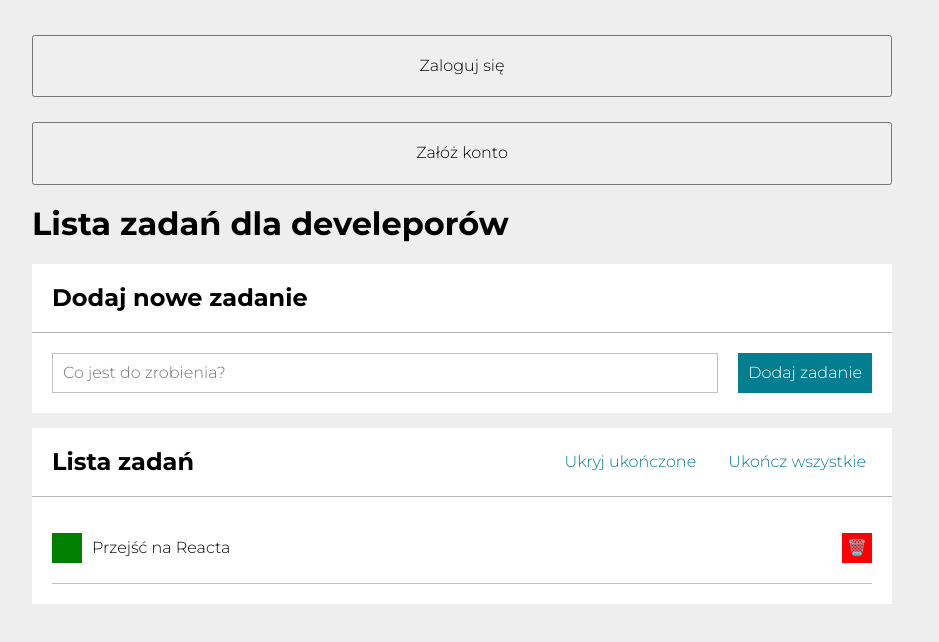
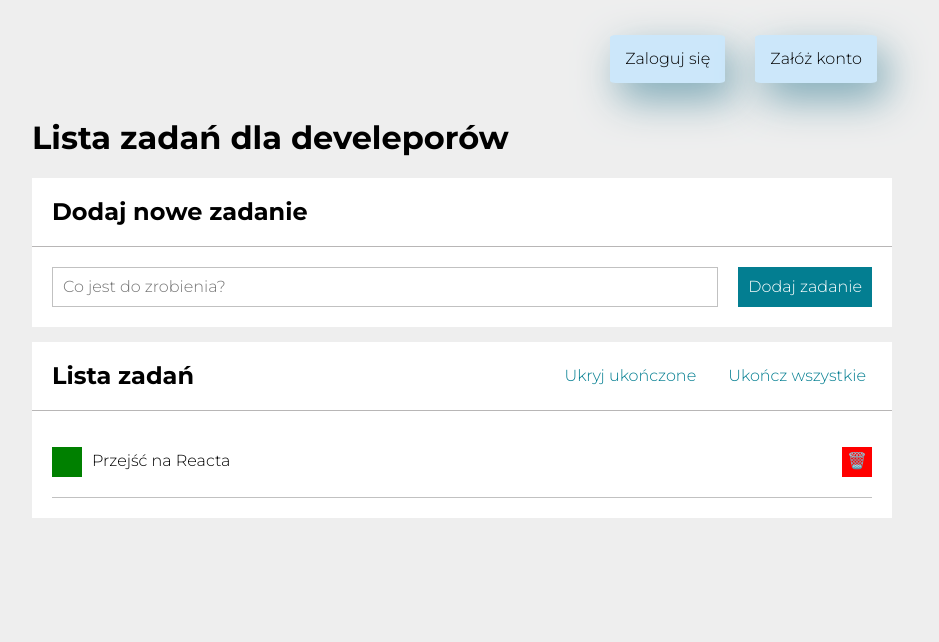
Before and after one commit to Moni-hom/project-solvro, a React (Create React App) app: page / in a window 1280 px wide. Shown: the top 642 px of the page, without its empty margins (178-1117 px from the left). Built offline with nearby package versions, Linux system fonts and the light colour scheme.

Commit message:
added style to login buttons

```diff
--- a/src/Log/style.css
+++ b/src/Log/style.css
@@ -6,15 +6,19 @@
 }
 
 .buttonLog {
-  display: grid;
-  column-gap: 50px;
-  row-gap: 10px;
+  display: flex;
+  justify-content: flex-end;
+  flex-wrap: wrap;
 }
 
 .buttonLog__button {
-  grid-template-columns: auto auto;
-  justify-content: space-between;
-  align-items: center;
-  margin-top: 15px;
-  padding: 20px;
+  background-color: rgb(204, 231, 250);
+  margin: 15px;
+  padding: 15px;
+  cursor: pointer;
+  border: none;
+  border-radius: 5%;
+  -webkit-box-shadow: 9px 16px 42px 0px rgba(122, 167, 181, 1);
+  -moz-box-shadow: 9px 16px 42px 0px rgba(122, 167, 181, 1);
+  box-shadow: 9px 16px 42px 0px rgba(122, 167, 181, 1);
 }
```
